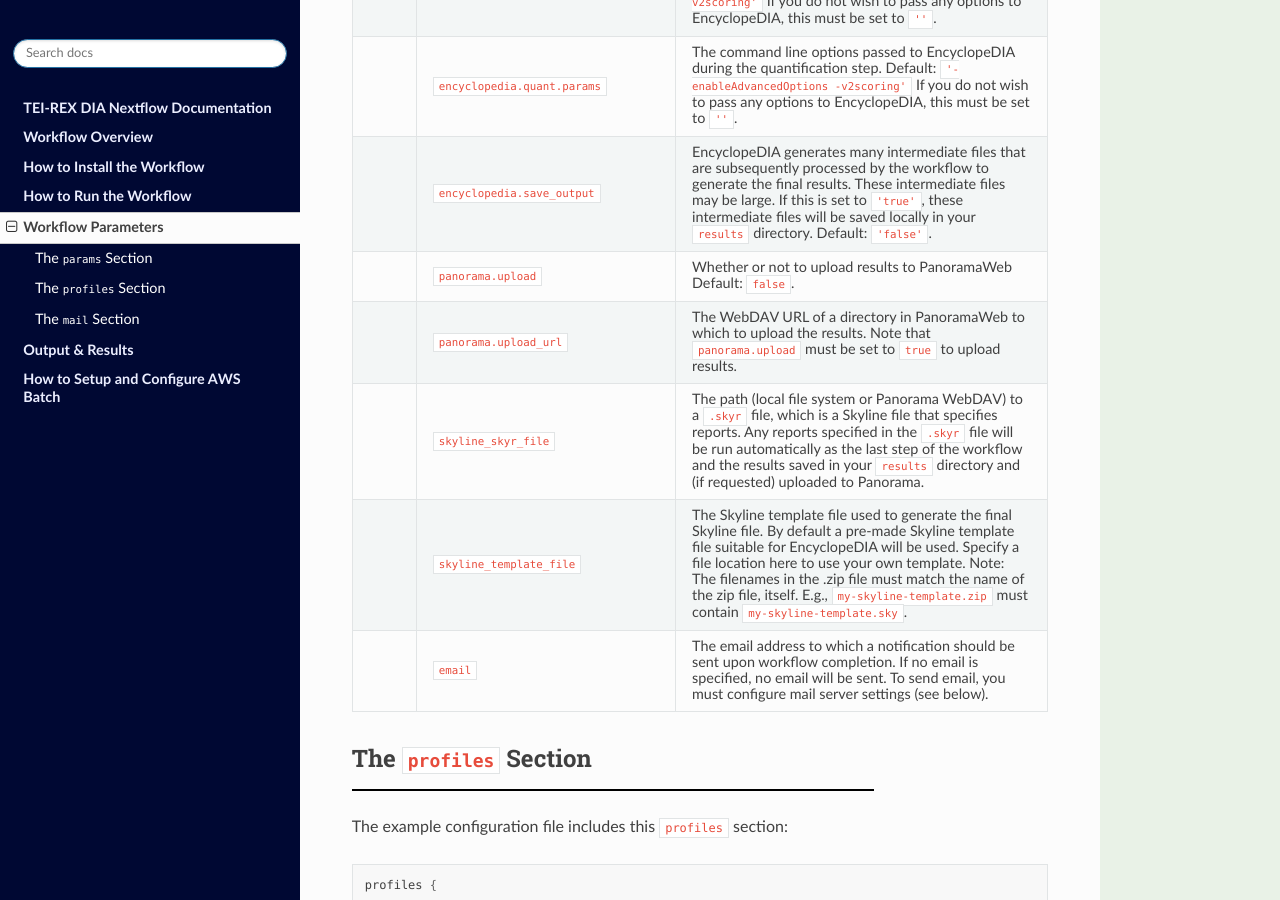
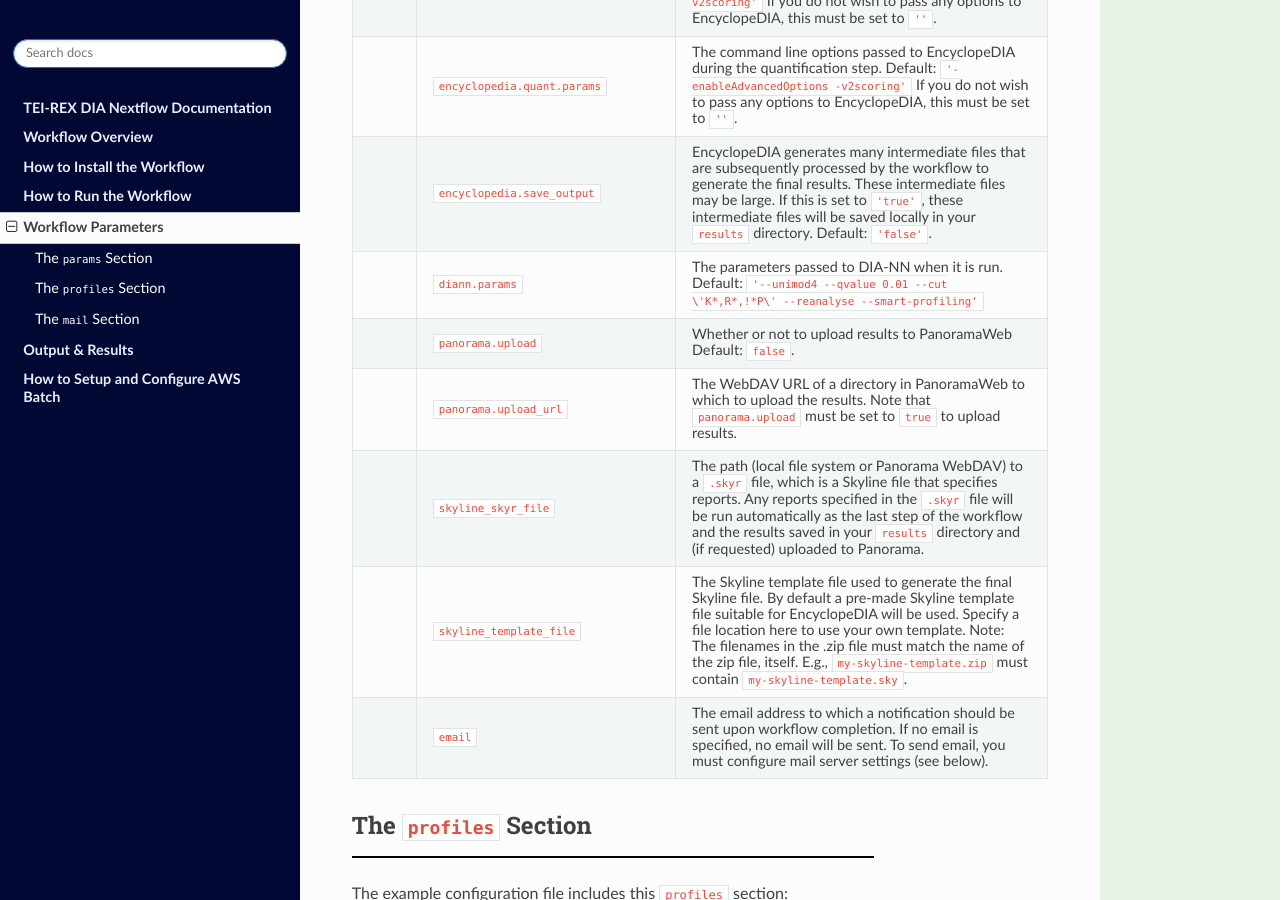
Before and after one commit to mriffle/nf-skyline-dia-ms, a Sphinx documentation site: the page built from docs/source/workflow_parameters.rst, in a window 1280 px wide and 900 px high, scrolled down 2223 px. Built offline with Sphinx 7.4.7 and the Read the Docs theme 2.0.0, drawn with Linux system fonts in a browser that asks for light colours.

Commit message:
docs: add diann parameters

```diff
--- a/docs/source/workflow_parameters.rst
+++ b/docs/source/workflow_parameters.rst
@@ -95,6 +95,9 @@ The ``params`` Section
    * -
      - ``encyclopedia.save_output``
      - EncyclopeDIA generates many intermediate files that are subsequently processed by the workflow to generate the final results. These intermediate files may be large. If this is set to ``'true'``, these intermediate files will be saved locally in your ``results`` directory. Default: ``'false'``.
+   * -
+     - ``diann.params``
+     - The parameters passed to DIA-NN when it is run. Default: ``'--unimod4 --qvalue 0.01 --cut \'K*,R*,!*P\' --reanalyse --smart-profiling'``
    * -
      - ``panorama.upload``
      - Whether or not to upload results to PanoramaWeb Default: ``false``.
```
